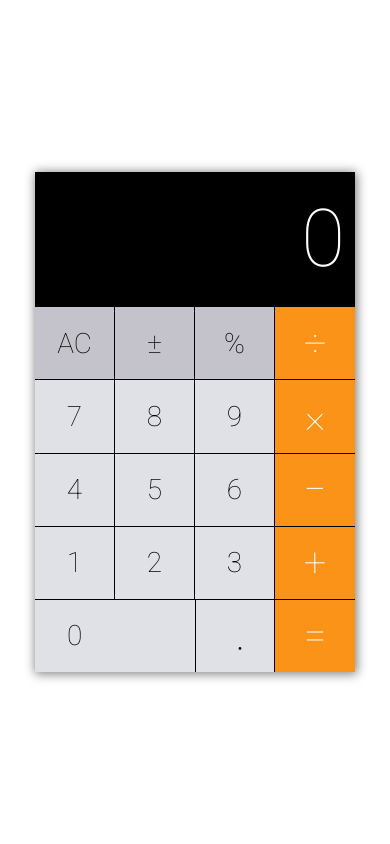
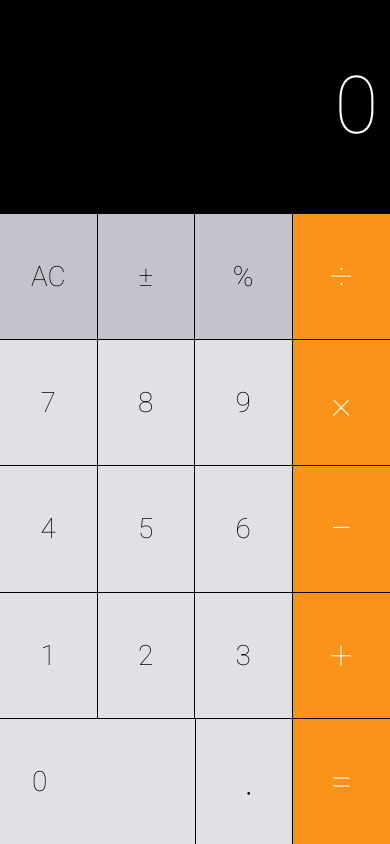
Before and after one commit to nataphilips/calculator-react, a React (Create React App) app: page / in a window 390 px wide. Built offline with nearby package versions, Linux system fonts and the light colour scheme.

Commit message:
The layout is responsive on mobile

```diff
--- a/src/App.js
+++ b/src/App.js
@@ -71,15 +71,19 @@ const CalcualtorContainer = styled(Flex)`
   background-color: grey;
   border: none;
   box-shadow: 1px 1px 10px 1px grey;
+  @media (max-width: 768px) {
+    height: 100vh;
+    width: 100vw;
+  }
 `
 const ButtonRow = styled(Flex)`
   border-top: none;
-  height: 16%;
+  flex: 2;
   width: 100%;
   text-align: center;
 `
 const Input = styled.input`
-  height: 25%;
+  flex: 3;
   border-left: 1px solid black;
   background-color: black;
   border: 0px;
@@ -89,7 +93,10 @@ const Input = styled.input`
   font-size: 80px;
   font-weight: 100;
   color: white;
-  padding: 10px;
+  padding: 3%;
+  @media (max-width: 768px) {
+    width: 94%;
+  }
 `
 
 const Button = styled.button`
```
